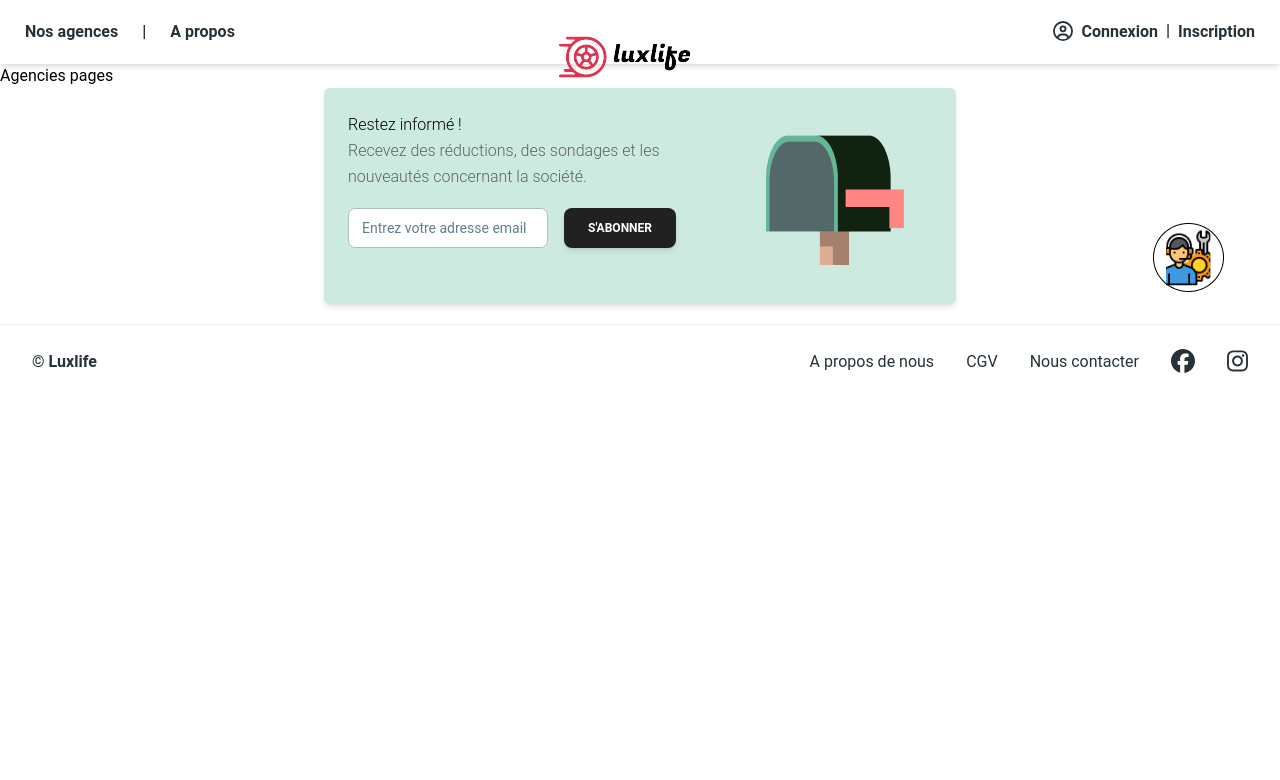
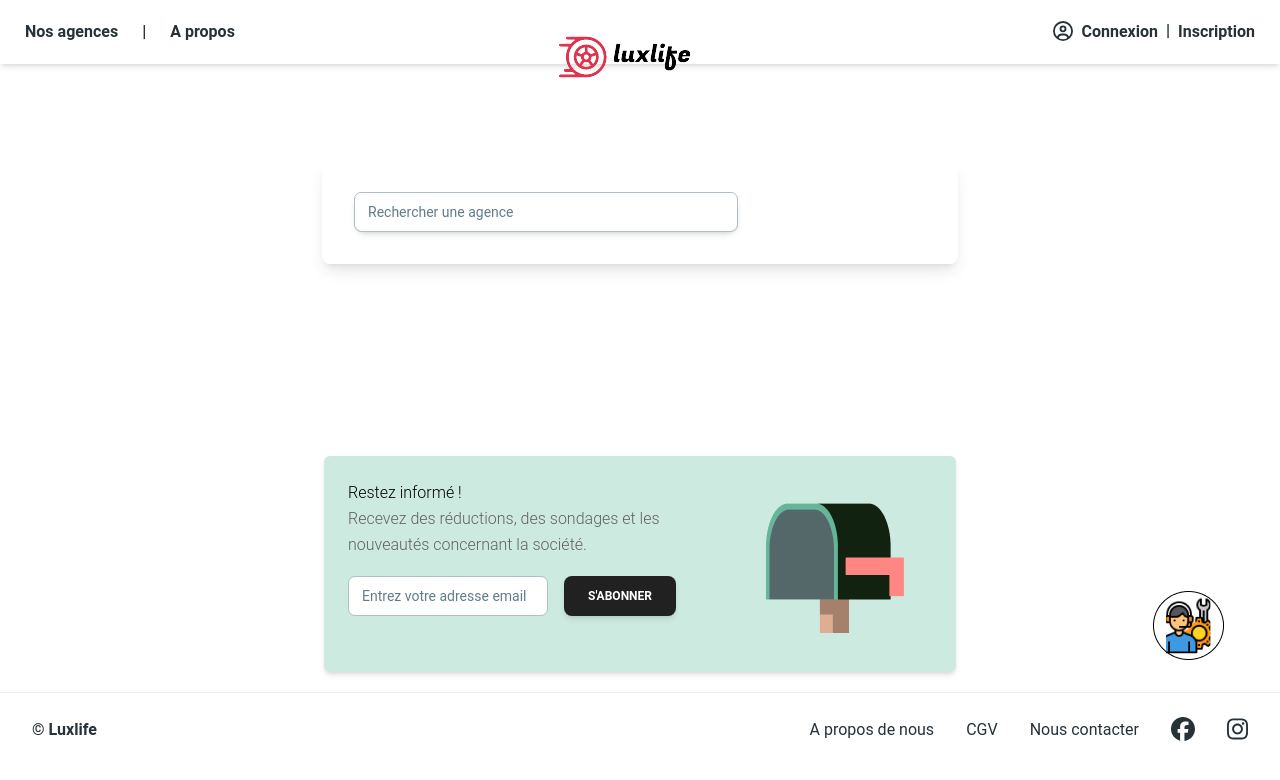
Before and after one commit to alan-vle/luxlife_front-app, a React (Vite) app: page /agencies in a window 1280 px wide. Shown: the top 780 px of the page. Built offline with nearby package versions, Linux system fonts and the light colour scheme.

Commit message:
Feat #35: create agencies page

```diff
--- a/src/components/Agencies/Agencies.jsx
+++ b/src/components/Agencies/Agencies.jsx
@@ -1,6 +1,17 @@
-import {Card, Select, Option, Typography, Spinner, Input} from "@material-tailwind/react";
+import {
+    Card,
+    Select,
+    Option,
+    Typography,
+    Spinner,
+    Input,
+    CardBody,
+    List,
+    ListItem,
+    Button, CardFooter, CardHeader
+} from "@material-tailwind/react";
 import {FontAwesomeIcon} from "@fortawesome/react-fontawesome";
-import {faPenToSquare} from "@fortawesome/free-solid-svg-icons";
+import {faClock, faLocationDot, faPenToSquare} from "@fortawesome/free-solid-svg-icons";
 import {useEffect, useState} from "react";
 import {getAllAgencies} from "@/service/api/AgenciesService.jsx";
 import {filterRemover, filterUpdater} from "@/utils/filter/objectFilter.js";
@@ -98,4 +109,73 @@ const Agencies = () => {
     );
 }
 
-export default Agencies;
+const ListOfAgencies = () => {
+    const [agencies, setAgencies] = useState(null)
+    const [paramsFilter, setParamsFilter] = useState(null)
+    const [agency, setAgency] = useState(null)
+    const [agencyInputValue, setAgencyInputValue] = useState(null)
+
+    useEffect(() => {
+        if(paramsFilter !== null) {
+            fetchAgencies().then(result => setAgencies(result));
+        } else {
+            setAgencies(null)
+        }
+    }, [paramsFilter]);
+
+    async function fetchAgencies() {
+        return await getAllAgencies(paramsFilter);
+    }
+
+    const agencyHandler = (e) => {
+        const agencyValue = e.target.value;
+        setAgencyInputValue(agencyValue)
+        if(agencyValue.length >= 2) {
+            filterUpdater('city', agencyValue, setParamsFilter)
+        } else {
+            setParamsFilter(null)
+        }
+    }
+    return (
+        <div className={"grid grid-cols-12 gap-2 mt-24 mb-48 justify-center"}>
+            <div className={"lg:col-start-4 lg:col-span-6 col-span-12 shadow-lg rounded-lg p-8 flex flex-wrap justify-between gap-8"}>
+                <Card className="w-96 h-fit">
+                    <Input
+                        label="Rechercher une agence" placeholder={"13400, Aubagne"}
+                        onChange={agencyHandler} value={`${agencyInputValue !== null ? agencyInputValue : ''}`}
+                    />
+
+                    {agencies && agencies.map((agency, index) => (
+                        <List key={index} className={"border border-b-gray"}>
+                            <Button type={"button"} variant={"text"} onClick={() => {
+                                setAgency(agency)
+                                setAgencyInputValue(agency.city)
+                                setParamsFilter(null)
+                            }}>{agency.city}</Button>
+                        </List>
+                    ))}
+                </Card>
+                {agency && (
+                    <Card className="w-96 mt-8">
+                        <CardHeader color="blue-gray" className="relative h-56" children={""}></CardHeader>
+                        <CardBody>
+                            <Typography variant="h5" color="blue-gray" className="mb-2">
+                                <FontAwesomeIcon icon={faLocationDot} /> {agency.address} {agency.city}
+                            </Typography>
+                            <Typography>
+                                <FontAwesomeIcon icon={faClock} /> {agency.isOpen ? 'Ouverte' : 'Fermée'} <br />
+                                Horaires : <br />
+                                {agency.openingHours} - {agency.closingHours}
+                            </Typography>
+                        </CardBody>
+                        <CardFooter className="pt-0 flex justify-between">
+                            <Button type={"button"}>Voir les voitures disponibles</Button>
+                        </CardFooter>
+                    </Card>
+                )}
+            </div>
+        </div>
+    )
+}
+
+export {Agencies, ListOfAgencies};
--- a/src/components/Cars/Cars.jsx
+++ b/src/components/Cars/Cars.jsx
@@ -78,7 +78,6 @@ function Cars({
                         )
                     }
                 </div>
-
             </div>
             <div className={"grid grid-cols-1 flex flex-col md:grid-cols-4 lg:grid-cols-8 md:pl-8 lg:pl-8 mb-8"}>
                 {
--- a/src/pages/Agencies.jsx
+++ b/src/pages/Agencies.jsx
@@ -1,5 +1,7 @@
+import {ListOfAgencies} from "@/components/Agencies/Agencies.jsx";
+
 const Agencies = () => {
-    return <><h1>Agencies pages</h1></>
+    return <ListOfAgencies />
 }
 
 export default Agencies;
--- a/src/pages/Area/Admin/AdminArea.jsx
+++ b/src/pages/Area/Admin/AdminArea.jsx
@@ -3,10 +3,9 @@ import {Tab, TabPanel, Tabs, TabsBody, TabsHeader} from "@material-tailwind/reac
 import {FontAwesomeIcon} from "@fortawesome/react-fontawesome";
 import {faCar, faLandmark} from "@fortawesome/free-solid-svg-icons";
 import {faUsers} from "@fortawesome/free-solid-svg-icons/faUsers";
-import Agencies from "@/components/Agencies/Agencies.jsx";
 import Cars from "@/components/Cars/Cars.jsx";
 import Users from "@/components/Users/Users.jsx";
-import DefaultLoader from "@/components/Loader/DefaultLoader.jsx";
+import Agencies from "@/pages/Agencies.jsx";
 
 const AdminArea = () => {
     return (
--- a/src/pages/Area/Agent/AgentArea.jsx
+++ b/src/pages/Area/Agent/AgentArea.jsx
@@ -2,7 +2,6 @@ import {Tab, TabPanel, Tabs, TabsBody, TabsHeader} from "@material-tailwind/reac
 import {FontAwesomeIcon} from "@fortawesome/react-fontawesome";
 import {faCar, faLandmark} from "@fortawesome/free-solid-svg-icons";
 import {faUsers} from "@fortawesome/free-solid-svg-icons/faUsers";
-import Agencies from "@/components/Agencies/Agencies.jsx";
 import Cars from "@/components/Cars/Cars.jsx";
 import Users from "@/components/Users/Users.jsx";
 import {jwtDecode} from "jwt-decode";
--- a/src/pages/Area/Director/DirectorArea.jsx
+++ b/src/pages/Area/Director/DirectorArea.jsx
@@ -2,7 +2,6 @@ import {Tab, TabPanel, Tabs, TabsBody, TabsHeader} from "@material-tailwind/reac
 import {FontAwesomeIcon} from "@fortawesome/react-fontawesome";
 import {faCar, faLandmark} from "@fortawesome/free-solid-svg-icons";
 import {faUsers} from "@fortawesome/free-solid-svg-icons/faUsers";
-import Agencies from "@/components/Agencies/Agencies.jsx";
 import Cars from "@/components/Cars/Cars.jsx";
 import Users from "@/components/Users/Users.jsx";
 import Agency from "@/components/Agencies/Agency.jsx";
```
